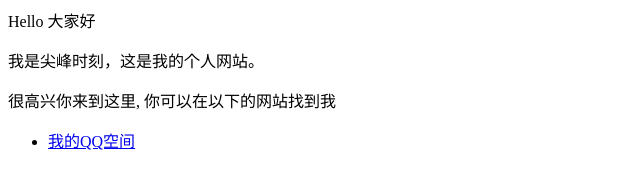
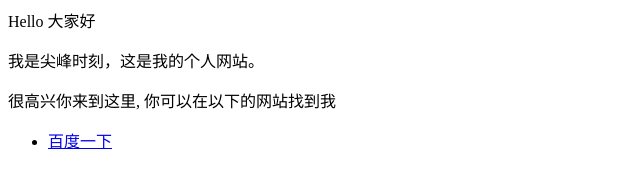
Before and after one commit to rushofhour/rushofhour.github.io, a plain HTML site: page index.html in a window 1280 px wide. Shown: the full height of the page, 0-640 px from the left. Drawn offline with Linux system fonts and the light colour scheme.

Commit message:
Update index.html

```diff
--- a/index.html
+++ b/index.html
@@ -3,5 +3,5 @@
 <p>很高兴你来到这里, 你可以在以下的网站找到我</p>
 
 <ul>
-  <li> <a href="http://https://user.qzone.qq.com/1758565638">我的QQ空间</a> </li>
+  <li> <a href="http://www.baidu.com">百度一下</a> </li>
 </ul>
```
